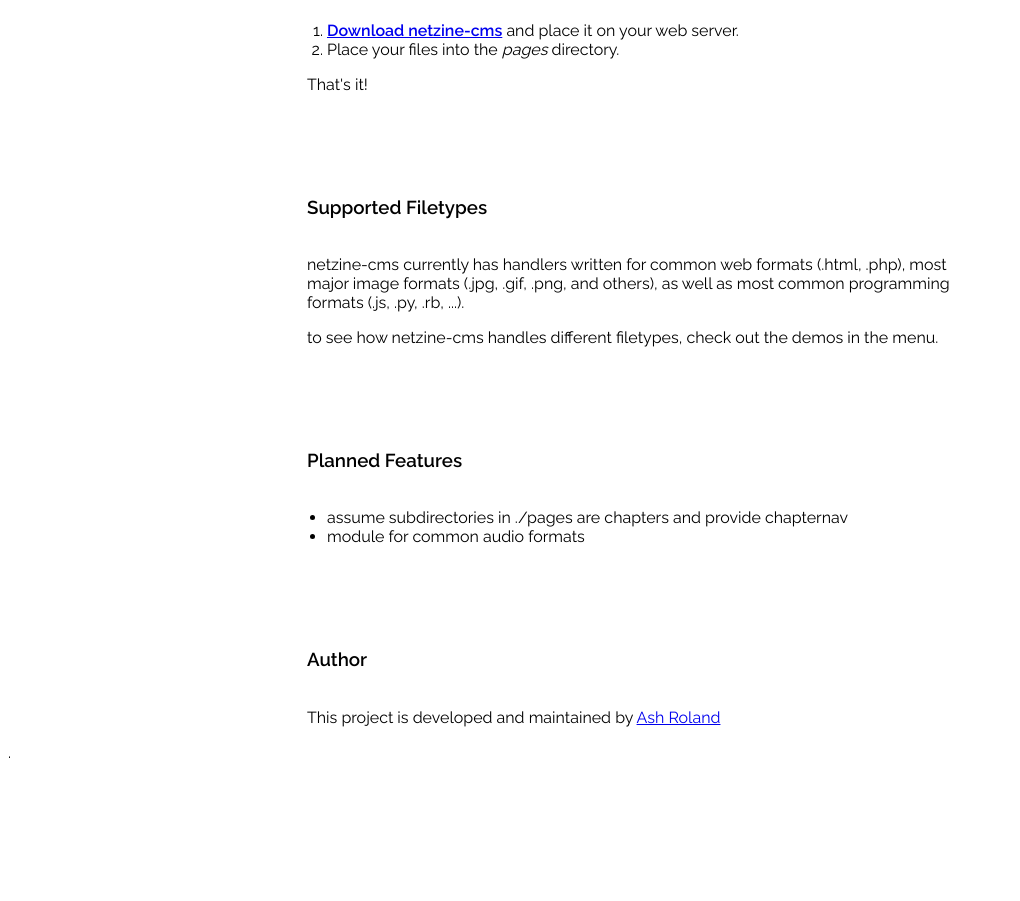
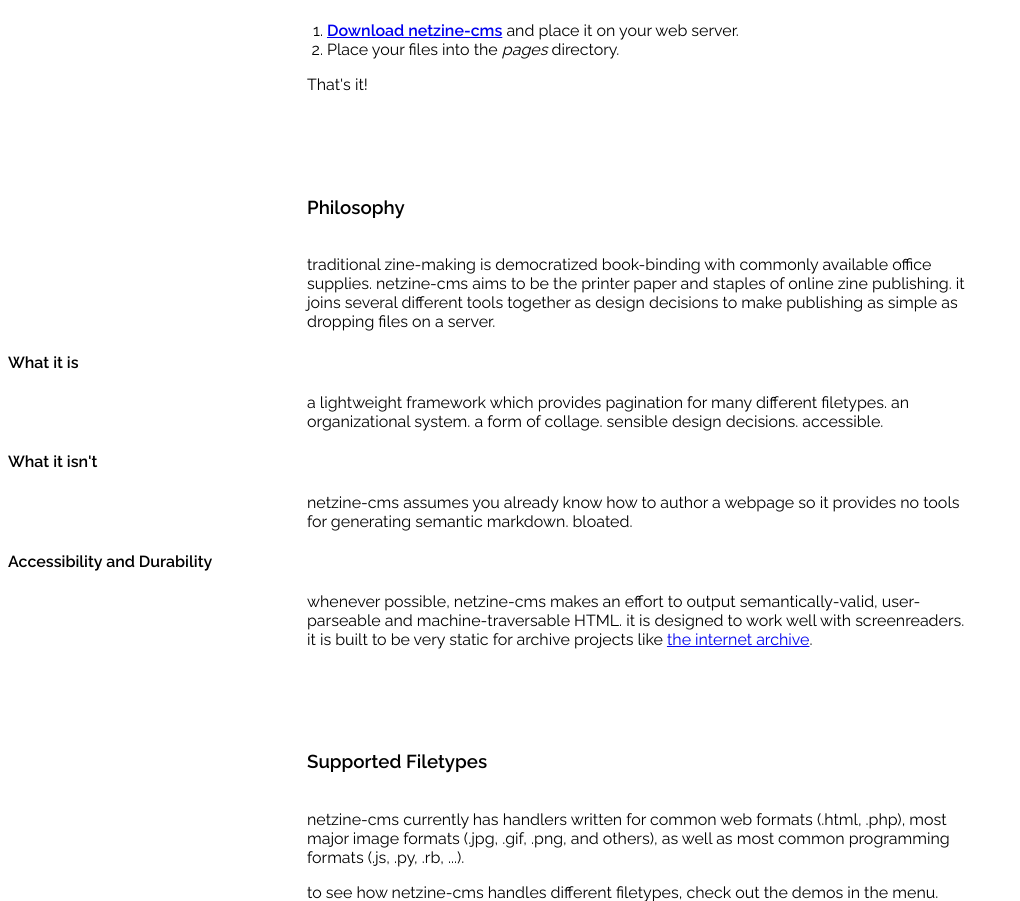
Before and after one commit to ashroland/netzine-cms, a PHP site: page /pages/999-Demo.html in a window 1280 px wide. Shown: the part 539-1440 px from the top of the page, without its empty margins (0-1020 px from the left). Before the commit the page ends 1297 px from the top, so only its background shows below. Run offline with PHP 8.4, Linux system fonts and the light colour scheme.

Commit message:
Refactored output indentation. Updated README. Updated demo landing page.

```diff
--- a/pages/999-Demo.html
+++ b/pages/999-Demo.html
@@ -41,6 +41,28 @@
 		</ol>
 		<p>That's it!</p>
 
+		<h3>Philosophy</h3>
+		<p>traditional zine-making is democratized book-binding with
+			commonly available office supplies. netzine-cms aims to be the printer paper
+			and staples of online zine publishing. it joins several different tools
+			together as design decisions to make publishing as simple as dropping
+			files on a server.</p>
+
+		<h4>What it is</h4>
+		<p>a lightweight framework which provides pagination for many different
+			filetypes. an organizational system. a form of collage. sensible design
+			decisions. accessible.</p>
+
+		<h4>What it isn't</h4>
+		<p>netzine-cms assumes you already know how to author a webpage so it
+			provides no tools for generating semantic markdown. bloated. </p>
+
+		<h4>Accessibility and Durability</h4>
+		<p>whenever possible, netzine-cms makes an effort to output semantically-valid,
+			user-parseable and machine-traversable HTML. it is designed to work well with
+			screenreaders. it is built to be very static for archive projects
+			like <a href="https://archive.org/web">the internet archive</a>.</p>
+
 		<h3>Supported Filetypes</h3>
 		<p>netzine-cms currently has handlers written for common web formats (.html, .php), most major image formats (.jpg, .gif, .png, and others), as well as most common programming formats (.js, .py, .rb, ...).</p>
 
```
Also changed, not shown: index.php (+30 -20 lines), README.md, pages/998-Text.txt (line endings or trailing spaces), pages/about.html (line endings or trailing spaces), res/blocklist.php (line endings or trailing spaces), res/style.css (line endings or trailing spaces), 1 other file.
